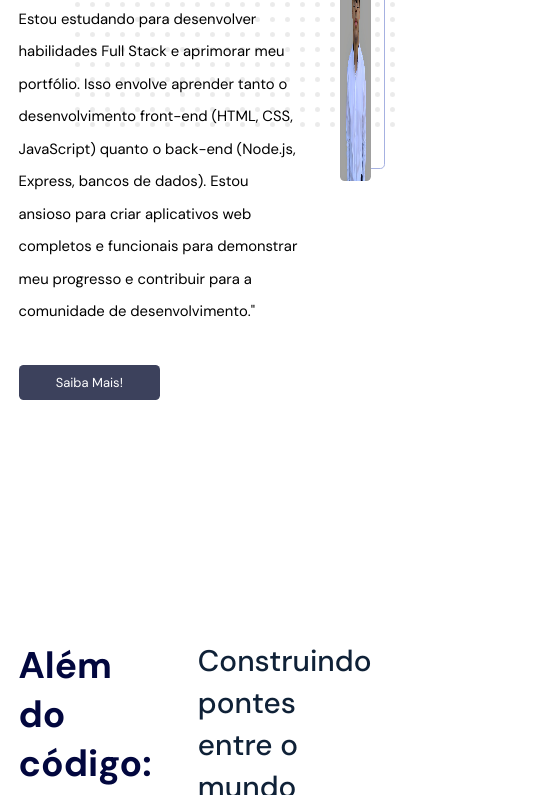
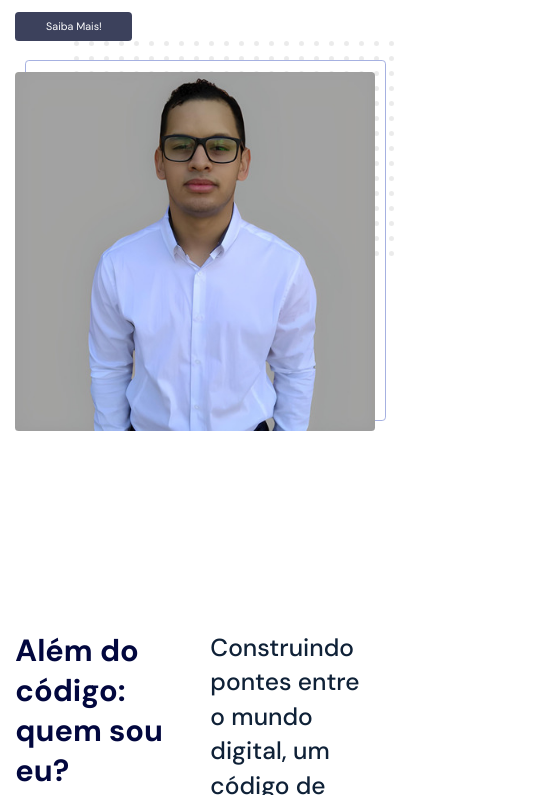
Before and after one commit to Diogojcs/diogojcs.github.io, a plain HTML site: page index.html in a window 390 px wide. Shown: the part 410-1205 px from the top of the page, 543 px wide, since content can reach past the window. Drawn offline with Linux system fonts and the light colour scheme.

Commit message:
atualização

```diff
--- a/css/extends.css
+++ b/css/extends.css
@@ -1,8 +1,10 @@
-@import './variables.css';
-@import './globals.css';
-@import './Components/navbar.css';
-@import './Components/header.css';
-@import './Components/about.css';
-@import './Components/skills.css';
-@import './Components/projects.css';
-@import './Components/footer.css';
+@import "./variables.css";
+@import "./globals.css";
+@import "./mobile.css";
+
+@import "./Components/navbar.css";
+@import "./Components/header.css";
+@import "./Components/about.css";
+@import "./Components/skills.css";
+@import "./Components/projects.css";
+@import "./Components/footer.css";
--- a/css/globals.css
+++ b/css/globals.css
@@ -123,4 +123,5 @@ p:not(:last-of-type),
   h1 {
     font-size: 4.2rem;
   }
+
 }
--- /dev/null
+++ b/css/mobile.css
@@ -0,0 +1,48 @@
+/* mobile.css */
+
+/* Reset de margens e preenchimentos */
+* {
+  margin: 0;
+  padding: 0;
+  box-sizing: border-box;
+}
+
+/* Ajuste do tamanho da fonte base para dispositivos móveis */
+html {
+  font-size: 50%;
+}
+
+/* Margem superior ajustada para melhor visualização em dispositivos móveis */
+body {
+  font-size: 1.6rem;
+  margin-top: 5rem;
+}
+
+/* Ajuste de estilos específicos para telas menores */
+@media only screen and (max-width: 768px) {
+  /* Ajuste do tamanho da fonte para telas menores */
+  html {
+    font-size: 48%;
+  }
+
+  /* Ajuste do padding para a classe max-width em telas menores */
+  .max-width {
+    padding: 0 2rem;
+  }
+
+  /* Ajuste do tamanho da fonte para o cabeçalho em telas menores */
+  h1 {
+    font-size: 4.2rem;
+  }
+
+  /* Ajuste opcional da margem superior para o corpo em telas menores */
+  body {
+    margin-top: 8rem;
+  }
+
+  /* Adicione mais ajustes específicos para telas menores, se necessário */
+}
+
+header {
+  flex-direction: column;
+}
--- a/index.html
+++ b/index.html
@@ -9,12 +9,12 @@
       <link rel="stylesheet" href="css/extends.css">
   <!-- título -->
       <title>DSilva Portfólio</title>
+  <!-- Visualisação mobile -->
+      <link rel="stylesheet" media="screen and (max-width: 768x)" href="css/mobile.css">
   <!-- Fontes -->
       <link rel="preconnect" href="https://fonts.googleapis.com" />
       <link rel="preconnect" href="https://fonts.gstatic.com" crossorigin />
-    <link
-      href="https://fonts.googleapis.com/css2?family=DM+Sans:wght@400;500;700&display=swap"
-      rel="stylesheet"/>
+      <link href="https://fonts.googleapis.com/css2?family=DM+Sans:wght@400;500;700&display=swap" rel="stylesheet"/>
 </head>
 <body>
   <!-- javascript -->
```
Lines whose indentation alone changed are shown as unchanged.
